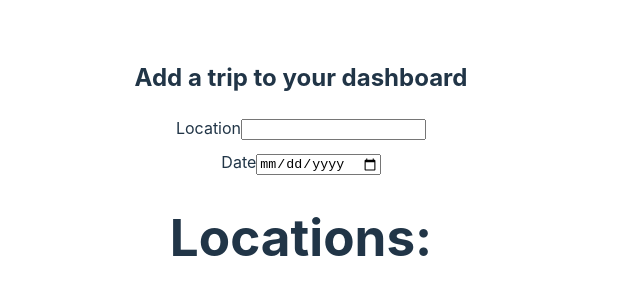
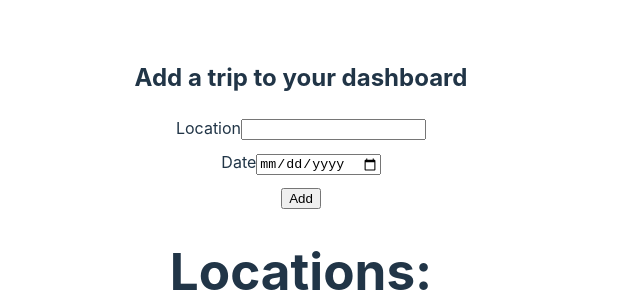
Before and after one commit to evanjones125/road-trip-dashboard, a React (Vite) app in the folder frontend/: page / in a window 1280 px wide. Shown: the top 292 px of the page, without its empty margins (339-979 px from the left). Built offline with nearby package versions, Linux system fonts and the light colour scheme; no server answers.

Commit message:
commit for merge into main branch

```diff
--- a/frontend/src/components/Input.tsx
+++ b/frontend/src/components/Input.tsx
@@ -1,11 +1,18 @@
-import React from 'react';
+import React, { useState } from 'react';
 import '../Input.css';
 
 const Input: React.FC = (): JSX.Element => {
+  const [count, setCount] = useState(0);
+
+  const handleSubmit = (): void => {
+    setCount(count + 1);
+    console.log(count);
+  };
+
   return (
     <>
       <h2>Add a trip to your dashboard</h2>
-      <form className="form">
+      <form className="form" onSubmit={handleSubmit}>
         <div className="form-row">
           <label htmlFor="location">Location</label>
           <input type="text" id="location" name="location"></input>
@@ -15,6 +22,10 @@ const Input: React.FC = (): JSX.Element => {
           <label htmlFor="date">Date</label>
           <input type="date" id="date" name="date"></input>
         </div>
+
+        <div>
+          <input type="submit" value="Add"></input>
+        </div>
       </form>
     </>
   );
```
Also changed, not shown: 1 other file (tests, documents, lock files or other folders).
